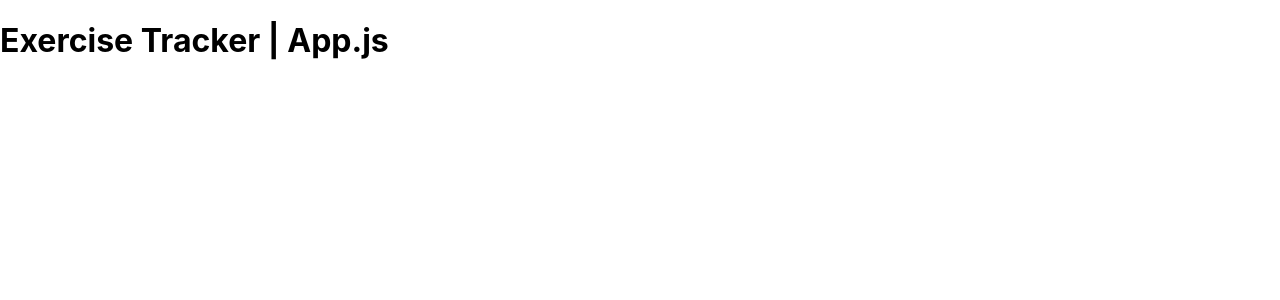
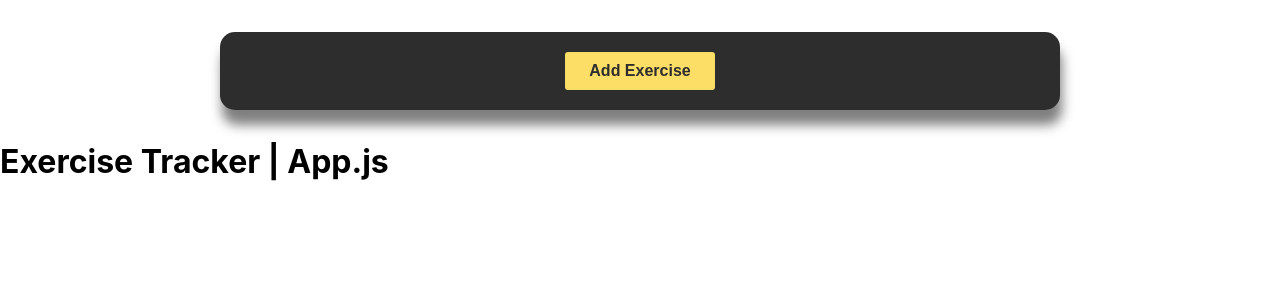
Before and after one commit to brunosm16/exercise-tracker, a React (Create React App) app: page / in a window 1280 px wide. Shown: the top 300 px of the page. Built offline with nearby package versions, Linux system fonts and the light colour scheme.

Commit message:
NewExpense implemented.

```diff
--- a/package.json
+++ b/package.json
@@ -6,6 +6,7 @@
 		"@testing-library/jest-dom": "^5.11.4",
 		"@testing-library/react": "^11.1.0",
 		"@testing-library/user-event": "^12.1.10",
+		"prop-types": "^15.7.2",
 		"react": "^17.0.2",
 		"react-dom": "^17.0.2",
 		"react-scripts": "4.0.3",
--- a/src/App.js
+++ b/src/App.js
@@ -1,9 +1,18 @@
 import './App.css';
+import NewExercise from './components/NewExercise/NewExercise';
 
-const App = () => (
-	<div className="App">
-		<h1>Exercise Tracker | App.js</h1>
-	</div>
-);
+const App = () => {
+	// todo
+	const handleAddExercise = (data) => {
+		console.log(data);
+	};
+
+	return (
+		<div className="App">
+			<NewExercise onAddExercise={handleAddExercise} />
+			<h1>Exercise Tracker | App.js</h1>
+		</div>
+	);
+};
 
 export default App;
--- /dev/null
+++ b/src/components/NewExercise/ExerciseForm.css
@@ -0,0 +1,49 @@
+.exercise-form {
+    width: 100%;
+}
+
+.exercise-form__controls {
+    display: flex;
+    flex-wrap: wrap;
+    align-items: center;
+    gap: 1rem;
+}
+
+.exercise-form__control label p {
+    font-weight: bold;
+    font-size: 1.2rem;
+}
+
+.exercise-form__control input {
+    width: 20rem;
+    border-radius: 15px;
+    border-color: transparent;
+    outline: none;
+    padding: 0.25rem 0.5rem;
+    box-shadow: 0 2px 5px 8px rgba(255, 255, 255, 0.083);
+    transition: all 0.3s ease-in-out;
+}
+
+.exercise-form__control input:hover {
+    box-shadow: 0 2px 5px 8px rgba(255, 255, 255, 0);
+}
+
+.exercise-form__actions {
+    display: flex;
+    align-items: center;
+    justify-content: flex-end;
+    margin-top: 2rem;
+    margin-bottom: 0.75rem;
+    gap: 1rem;
+}
+
+@media screen and (min-width: 578px) {
+    .exercise-form__controls {
+        padding: 0.25rem 0.75rem;
+        justify-content: space-between;
+    }
+
+    .exercise-form__control label p {
+        font-size: 1rem;
+    }
+}
--- /dev/null
+++ b/src/components/NewExercise/ExerciseForm.js
@@ -0,0 +1,110 @@
+import { useState } from 'react';
+import PropTypes from 'prop-types';
+import './ExerciseForm.css';
+
+const ExerciseForm = ({ onSaveDataExerciseData, onCancelAddExercise }) => {
+	const [enteredName, setEnteredName] = useState('');
+	const [enteredLevel, setEnteredLevel] = useState('');
+	const [enteredDate, setEnteredDate] = useState('');
+
+	const nameChangeHandler = (event) => {
+		setEnteredName(event.target.value);
+	};
+
+	const levelChangeHandler = (event) => {
+		setEnteredLevel(event.target.value);
+	};
+
+	const dateChangeHandler = (event) => {
+		setEnteredDate(event.target.value);
+	};
+
+	const submitHandler = (event) => {
+		event.preventDefault();
+
+		const exerciseData = {
+			id: Math.random(),
+			name: enteredName,
+			level: enteredLevel,
+			date: new Date(enteredDate),
+		};
+
+		// reset form values
+		setEnteredName('');
+		setEnteredLevel('');
+		setEnteredDate('');
+
+		// pass input data to be saved
+		onSaveDataExerciseData(exerciseData);
+	};
+
+	const cancelHandler = () => {
+		onCancelAddExercise();
+	};
+
+	return (
+		<form className="exercise-form" onSubmit={submitHandler}>
+			<div className="exercise-form__controls">
+				<div className="exercise-form__control">
+					<label htmlFor="name">
+						<p>Name: </p>
+						<input
+							id="name"
+							type="text"
+							onChange={nameChangeHandler}
+							value={enteredName}
+						/>
+					</label>
+				</div>
+
+				<div className="exercise-form__control">
+					<label htmlFor="level">
+						<p>Level:</p>
+						<input
+							id="level"
+							type="text"
+							value={enteredLevel}
+							onChange={levelChangeHandler}
+						/>
+					</label>
+				</div>
+
+				<div className="exercise-form__control">
+					<label htmlFor="date">
+						<p>Date:</p>
+						<input
+							type="date"
+							value={enteredDate}
+							min="2021-01-01"
+							max="2025-12-12"
+							onChange={dateChangeHandler}
+						/>
+					</label>
+				</div>
+			</div>
+
+			<div className="exercise-form__actions">
+				<div className="exercise-form__action">
+					<button type="button" onClick={cancelHandler}>
+						Cancel
+					</button>
+				</div>
+				<div className="exercise-form__action">
+					<button type="submit">Add Exercise</button>
+				</div>
+			</div>
+		</form>
+	);
+};
+
+ExerciseForm.defaultProps = {
+	onSaveDataExerciseData: () => {},
+	onCancelAddExercise: () => {},
+};
+
+ExerciseForm.propTypes = {
+	onSaveDataExerciseData: PropTypes.func,
+	onCancelAddExercise: PropTypes.func,
+};
+
+export default ExerciseForm;
--- /dev/null
+++ b/src/components/NewExercise/NewExercise.css
@@ -0,0 +1,43 @@
+.new-exercise {
+    display: flex;
+    justify-content: center;
+    align-items: center;
+    max-width: 85%;
+    width: 25rem;
+    margin: 2rem auto;
+    padding: 1.25rem;
+    background-color: #2D2D2D;
+    color: #FCDE67;
+    border-radius: 15px;
+    box-shadow: 2px 15px 12px rgba(0, 0, 0, 0.5);
+    transition: all 0.3s ease-in-out;
+}
+
+.new-exercise:hover {
+    box-shadow: 2px 12px 12px rgba(0, 0, 0, 0.8);
+}
+
+.new-exercise button {
+    width: 9.375rem;
+    padding: 0.5rem 1.25rem;
+    font-size: 1rem;
+    outline:none;
+    border-radius: 3px;
+    border-color: transparent;
+    background-color: #FCDE67;
+    color:#2D2D2D;
+    font-weight: bold;
+    transition: 0.3s all ease-in-out;
+}
+
+.new-exercise button:hover {
+    cursor: pointer;
+    color: #2d2d2d;;
+    background: #fff;
+}
+
+@media screen and (min-width: 768px) {
+    .new-exercise {
+        width: 50rem;
+    }
+}
--- /dev/null
+++ b/src/components/NewExercise/NewExercise.js
@@ -0,0 +1,47 @@
+import PropTypes from 'prop-types';
+import { useState } from 'react';
+import ExerciseForm from './ExerciseForm';
+import './NewExercise.css';
+
+const NewExercise = ({ onAddExercise }) => {
+	const [isAdd, setIsAdd] = useState(false);
+	// save inserted data on ExerciseForm
+	const saveExerciseDataHandler = (exercise) => {
+		onAddExercise(exercise);
+	};
+
+	const handleCancel = () => {
+		setIsAdd(false);
+	};
+
+	const handleClickAddExercise = () => {
+		setIsAdd(true);
+	};
+
+	return (
+		<div className="new-exercise">
+			{isAdd && (
+				<ExerciseForm
+					onCancelAddExercise={handleCancel}
+					onSaveDataExerciseData={saveExerciseDataHandler}
+				/>
+			)}
+
+			{!isAdd && (
+				<button type="button" onClick={handleClickAddExercise}>
+					Add Exercise
+				</button>
+			)}
+		</div>
+	);
+};
+
+NewExercise.defaultProps = {
+	onAddExercise: () => {},
+};
+
+NewExercise.propTypes = {
+	onAddExercise: PropTypes.func,
+};
+
+export default NewExercise;
```
Also changed, not shown: 1 other file (tests, documents, lock files or other folders).
